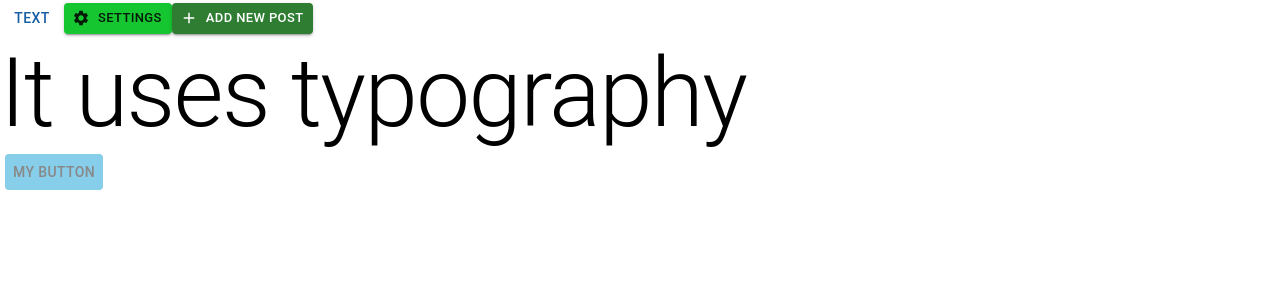
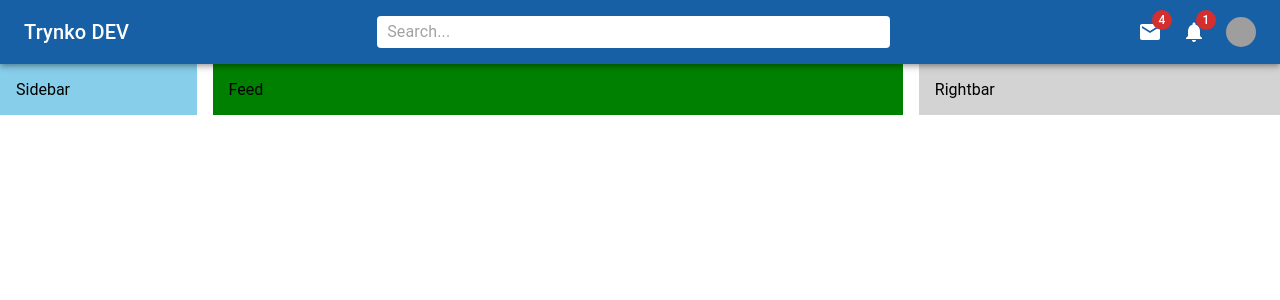
Before and after one commit to romantrynko/mui-lamadev, a React (Create React App) app: page / in a window 1280 px wide. Shown: the top 300 px of the page. Built offline with nearby package versions, Linux system fonts and the light colour scheme; grey boxes are pictures that could not be loaded.

Commit message:
added header

```diff
--- a/src/App.js
+++ b/src/App.js
@@ -1,46 +1,19 @@
-import styled from '@emotion/styled';
-import { Add, Settings } from '@mui/icons-material';
-import { Button, Typography } from '@mui/material';
+import { Rightbar } from './components/Rightbar';
+import { Sidebar } from './components/Sidebar';
+import { Feed } from './components/Feed';
+import { Box, Stack } from '@mui/material';
+import { Navbar } from './components/Navbar';
 
 function App() {
-  const BlueButton = styled(Button)({
-    background: 'skyblue',
-    color: '#888',
-    margin: 5,
-    '&:hover': {
-      background: 'lightBlue',
-      transform: 'translateY(-1px)'
-    },
-    '&:disabled': {
-      background: 'gray',
-      color: 'white'
-    }
-  });
-
   return (
-    <div>
-      <Button variant="text">Text</Button>
-      <Button
-        startIcon={<Settings />}
-        variant="contained"
-        color="secondary"
-        size="small"
-      >
-        Settings
-      </Button>
-      <Button
-        startIcon={<Add />}
-        variant="contained"
-        color="success"
-        size="small"
-      >
-        Add new post
-      </Button>
-      <Typography variant="h1" component="p">
-        It uses typography
-      </Typography>
-      <BlueButton>My button</BlueButton>
-    </div>
+    <Box>
+      <Navbar />
+      <Stack direction="row" spacing={2} justifyContent="space-between">
+        <Sidebar />
+        <Feed />
+        <Rightbar />
+      </Stack>
+    </Box>
   );
 }
 
--- /dev/null
+++ b/src/components/Feed.jsx
@@ -0,0 +1,10 @@
+import { Box } from '@mui/material';
+import React from 'react';
+
+export const Feed = () => {
+  return (
+    <Box bgcolor="green" flex={4} p={2}>
+      Feed
+    </Box>
+  );
+};
--- /dev/null
+++ b/src/components/Navbar.jsx
@@ -0,0 +1,58 @@
+import { BlurOn, Mail, Notifications } from '@mui/icons-material';
+import {
+  AppBar,
+  Avatar,
+  Badge,
+  Box,
+  InputBase,
+  styled,
+  Toolbar,
+  Typography
+} from '@mui/material';
+import React from 'react';
+
+const StyledToolbar = styled(Toolbar)({
+  display: 'flex',
+  justifyContent: 'space-between'
+});
+
+const Search = styled('div')(({ theme }) => ({
+  backgroundColor: 'white',
+  padding: '0 10px',
+  borderRadius: theme.shape.borderRadius,
+  width: '40%'
+}));
+
+const Icons = styled(Box)(({ theme }) => ({
+  display: 'flex',
+  gap: '20px',
+  alignItems: 'center'
+}));
+
+export const Navbar = () => {
+  return (
+    <AppBar position="sticky">
+      <StyledToolbar>
+        <Typography variant="h6" sx={{ display: { xs: 'none', sm: 'block' } }}>
+          Trynko DEV
+        </Typography>
+        <BlurOn sx={{ display: { xs: 'block', sm: 'none' } }} />
+        <Search>
+          <InputBase placeholder="Search..." />
+        </Search>
+        <Icons>
+          <Badge badgeContent={4} color="error">
+            <Mail />
+          </Badge>
+          <Badge badgeContent={1} color="error">
+            <Notifications />
+          </Badge>
+          <Avatar
+            sx={{ width: '30px', height: '30px' }}
+            src="https://mui.com/static/images/avatar/1.jpg"
+          />
+        </Icons>
+      </StyledToolbar>
+    </AppBar>
+  );
+};
--- /dev/null
+++ b/src/components/Rightbar.jsx
@@ -0,0 +1,15 @@
+import { Box } from '@mui/material';
+import React from 'react';
+
+export const Rightbar = () => {
+  return (
+    <Box
+      bgcolor="lightGray"
+      flex={2}
+      p={2}
+      sx={{ display: { xs: 'none', sm: 'block' } }}
+    >
+      Rightbar
+    </Box>
+  );
+};
--- /dev/null
+++ b/src/components/Sidebar.jsx
@@ -0,0 +1,15 @@
+import { Box } from '@mui/material';
+import React from 'react';
+
+export const Sidebar = () => {
+  return (
+    <Box
+      bgcolor="skyblue"
+      flex={1}
+      p={2}
+      sx={{ display: { xs: 'none', sm: 'block' } }}
+    >
+      Sidebar
+    </Box>
+  );
+};
```
